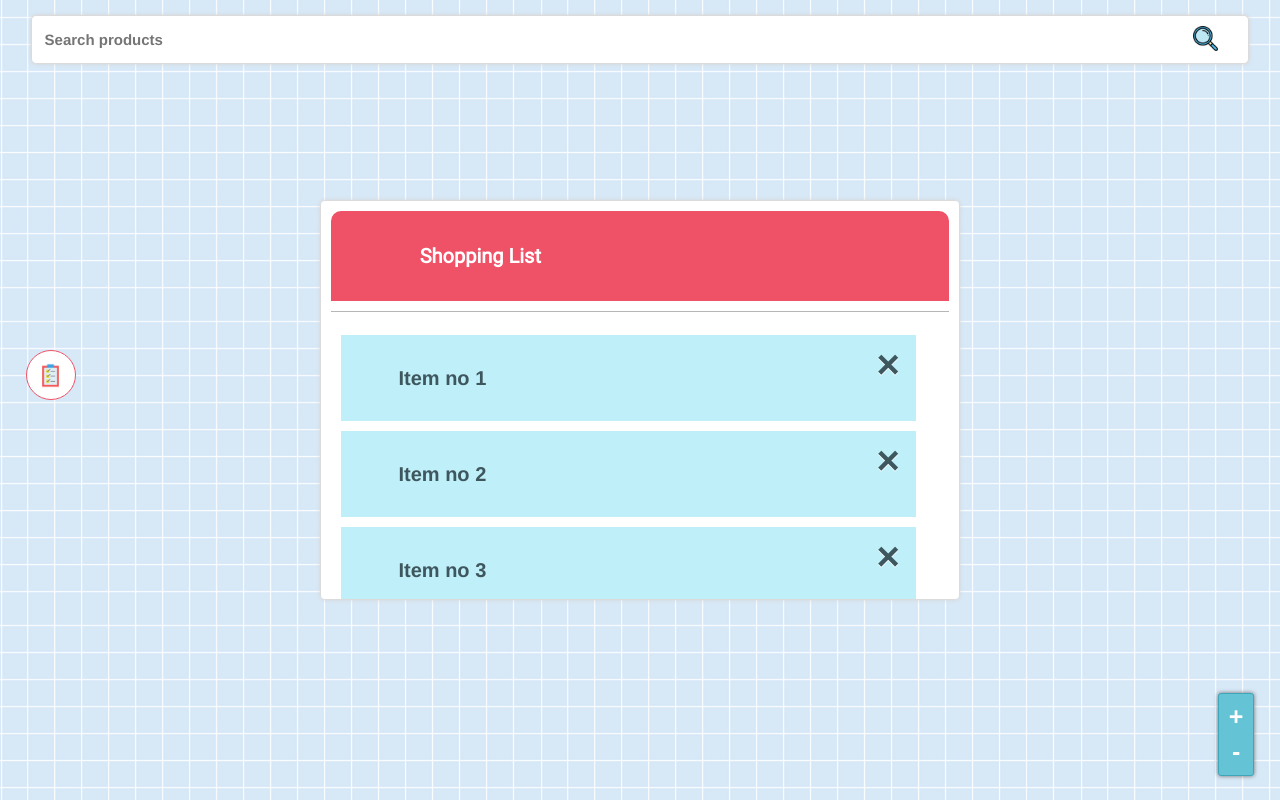
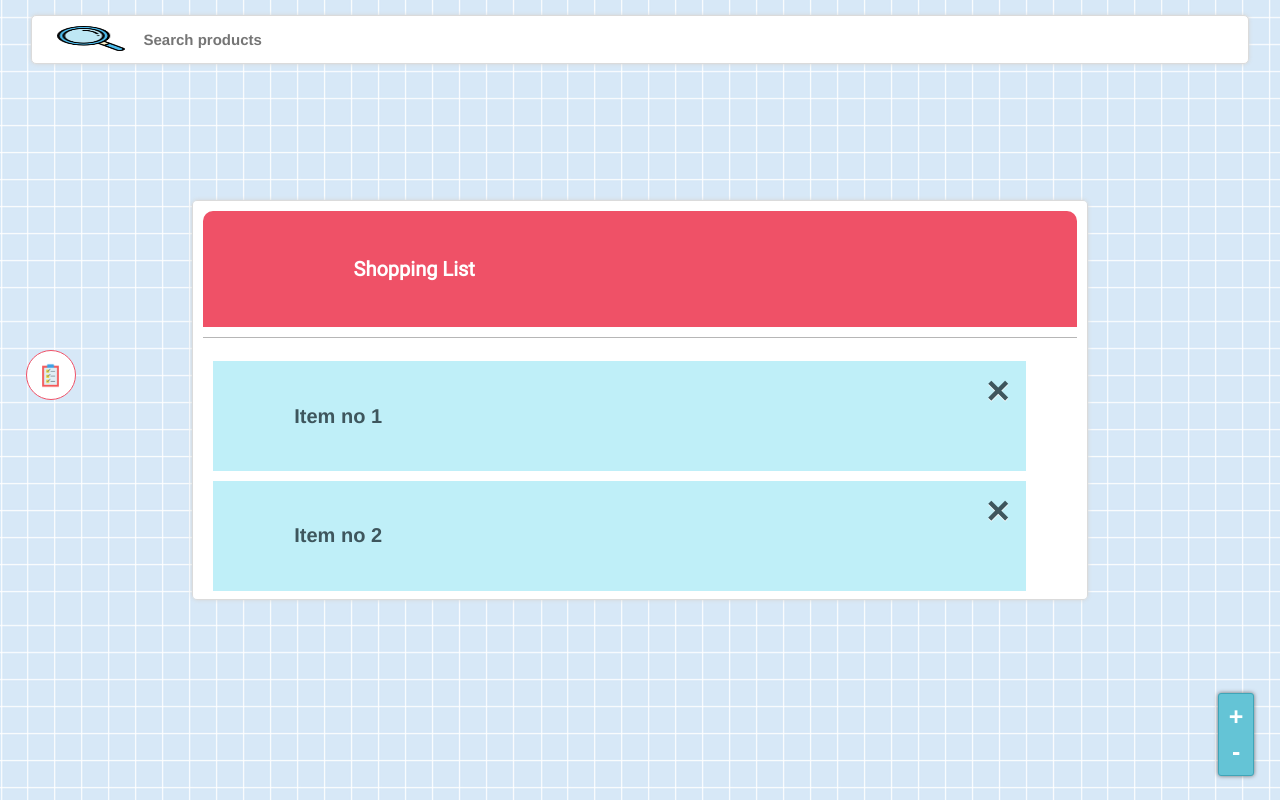
Before and after one commit to MapStore-DEV/ClientPlatform, a plain HTML site: page MapBuilder/mapbuilder.html in a window 1280 px wide. Drawn offline with nearby package versions, Linux system fonts and the light colour scheme.

Commit message:
Finish Map 4 Client

```diff
--- a/MapBuilder/css/map.css
+++ b/MapBuilder/css/map.css
@@ -77,7 +77,7 @@ box-shadow: 0px 0px 4px 0px rgba(214,214,214,1);
 	outline: none;
 	border: none;
 	padding: 3px;
-	width: 97%;
+	/* width: 97%; */
 	font-size: 15px;
 	display: inline;
 	float: left;
@@ -85,7 +85,7 @@ box-shadow: 0px 0px 4px 0px rgba(214,214,214,1);
 #search_div_img
 {
 	display: inline;
-	width: 25px;
+	/* width: 5%; */
 	height: 25px;
 	float: left;
 }
@@ -95,7 +95,7 @@ box-shadow: 0px 0px 4px 0px rgba(214,214,214,1);
 	/* position: fixed; */
 	padding:10px;
 	border-radius: 5px;
-	width: 50%;
+	width: 70%;
 	height: 400px;
 	border: 1px solid #DBDBDB;
 	-webkit-box-shadow: 0px 0px 4px 0px rgba(214,214,214,1);
@@ -346,3 +346,8 @@ box-shadow: 0px 0px 4px 0px rgba(214,214,214,1);
 	/* bring your own prefixes */
 	transform: translate(-50%, -50%);
   }
+  @media screen and (max-width: 400px) {
+	.btn-add-elements {
+	  bottom: 2% !important;
+	}
+}
--- a/MapBuilder/mapbuilder.html
+++ b/MapBuilder/mapbuilder.html
@@ -19,8 +19,8 @@
 
 <div id="search_div" onmousedown="activate_search_div_switch(event);deactivate_global_move_switch();" onmousemove="update_search_div_switch(event);deactivate_global_move_switch();" onmouseup="deactivate_search_div_switch();deactivate_global_move_switch();" >
 	<div id="search_div_outliner">
-	<input type="text" name="" id="search_div_search_input" placeholder="Search products">
-	<img src="img/loupe.png" id="search_div_img">
+	<img src="img/loupe.png" class="col-lg-1" id="search_div_img">
+	<input type="text" name="" class="col-lg-11" id="search_div_search_input" placeholder="Search products">
 	</div>
 </div>
 
@@ -29,7 +29,7 @@
 <div id="options_div" class="centered">
 
 	<div id="options_div_header" style="background-color:#EF5167;border-radius:10px 10px 0px 0px;padding:5% 5% 5% 10% !important;">
-		<div class="options_div_header_text col-lg-4 col-md-4 col-sm-12" onclick="load_store_map_btns();" style="color:white!important;font-weight: bold;font-size:20px;text-align: center;display: block !important;padding-left:0;padding-right: 0;;">Shopping List</div>
+		<div class="options_div_header_text col-lg-4 col-md-4 col-sm-12" style="color:white!important;font-weight: bold;font-size:20px;text-align: center;display: block !important;padding-left:0;padding-right: 0;;">Shopping List</div>
 	</div>
 
 	<div>
@@ -51,7 +51,7 @@
 </div>
 
 <div id="map">
-	<img src="img/location.png" id="location_tag" onmousedown="switch_on_location_tag(event);" onmouseup="switch_off_location_tag();" onmousemove="move_location_tag(event);">
+
 </div>
 
 <script src="js/shoppingList.js"></script>
```
